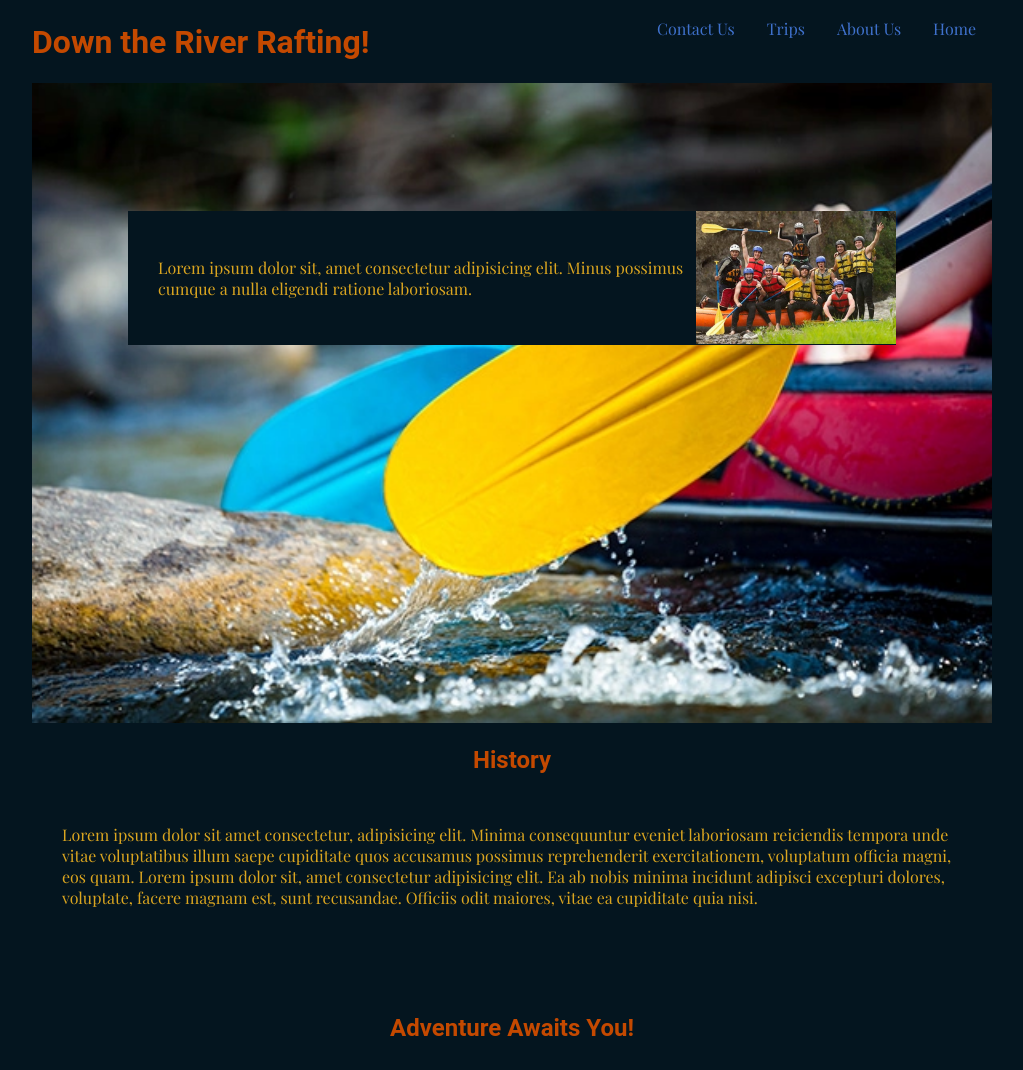
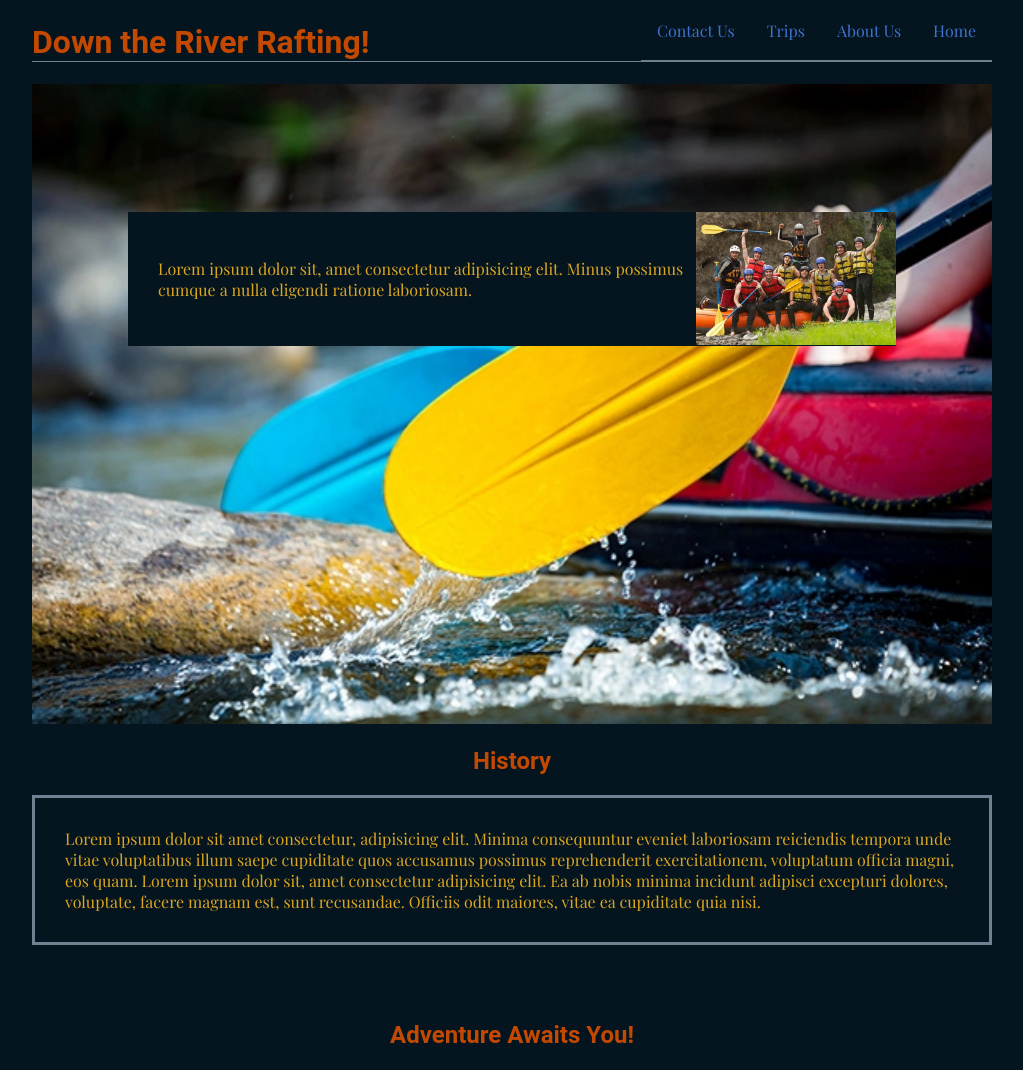
Before and after one commit to conman1118/wdd130, a plain HTML site: page wwr/about.html in a window 1280 px wide. Shown: the part 171-1241 px from the top of the page, without its empty margins (128-1151 px from the left). Drawn offline with nearby package versions, Linux system fonts and the light colour scheme; a web font is replaced by a local one.

Commit message:
few minor changes

```diff
--- a/wwr/about.html
+++ b/wwr/about.html
@@ -29,7 +29,7 @@
             </div>
         </nav>
     </header>
-    <h1>Down the River Rafting!</h1>
+    <h1 class="company">Down the River Rafting!</h1>
     <main>
         <div class="hero">
             <img src="images/oars.webp" alt="Hero Image">
--- a/wwr/styles/rafting.css
+++ b/wwr/styles/rafting.css
@@ -32,6 +32,11 @@ body {
     padding: 20px;
 }
 
+body .company{
+    border-bottom: 1px solid var(--additional-accent-color);
+
+}
+
 /* Grouping selector for all headings */
 h1, h2, h3, h4, h5, h6 {
     font-family: var(--heading-font);
@@ -51,7 +56,9 @@ nav a {
     padding: 1rem;
     display: flex;
     flex-direction: row;
-   justify-content: space-around;
+    justify-content: space-around;
+    border-bottom: 1px solid var(--additional-accent-color);
+    line-height: 26px;
 }
 
 header h1{
@@ -74,6 +81,7 @@ header img{
     margin: 0 auto;
     color: white;
 }
+
 .hero h1 article {
     position: absolute;
 
@@ -91,8 +99,8 @@ header img{
 
 .history p {
     color: var(--accent-color);
-    border: 3px 0;
-    border-color: var(--headin-color);
+    border: 3px solid;
+    border-color: var(--additional-accent-color);
 }
 
 head{
```
